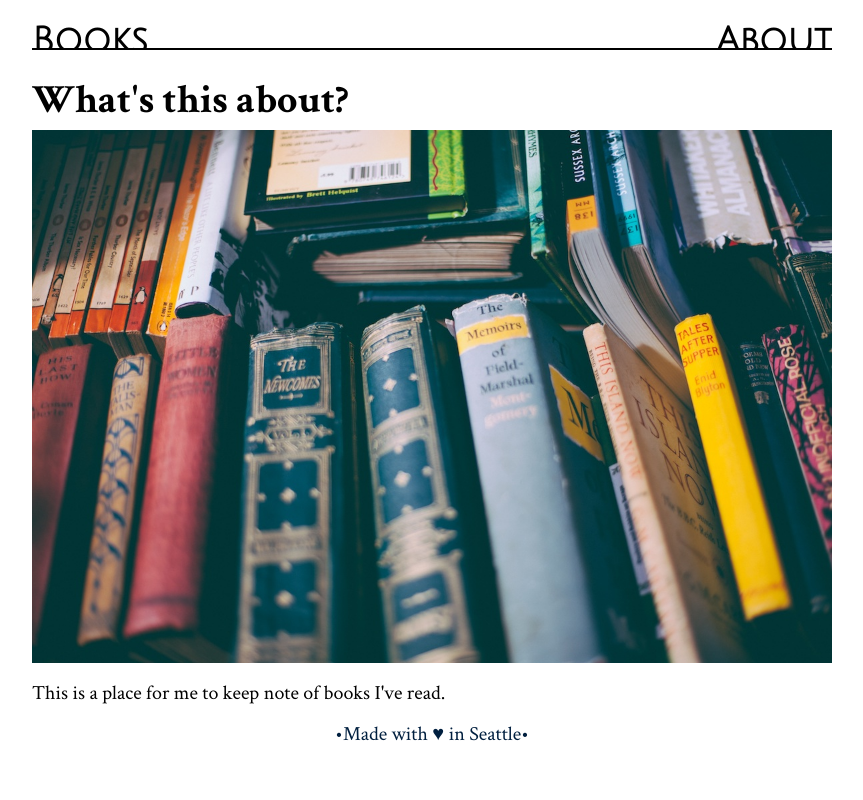
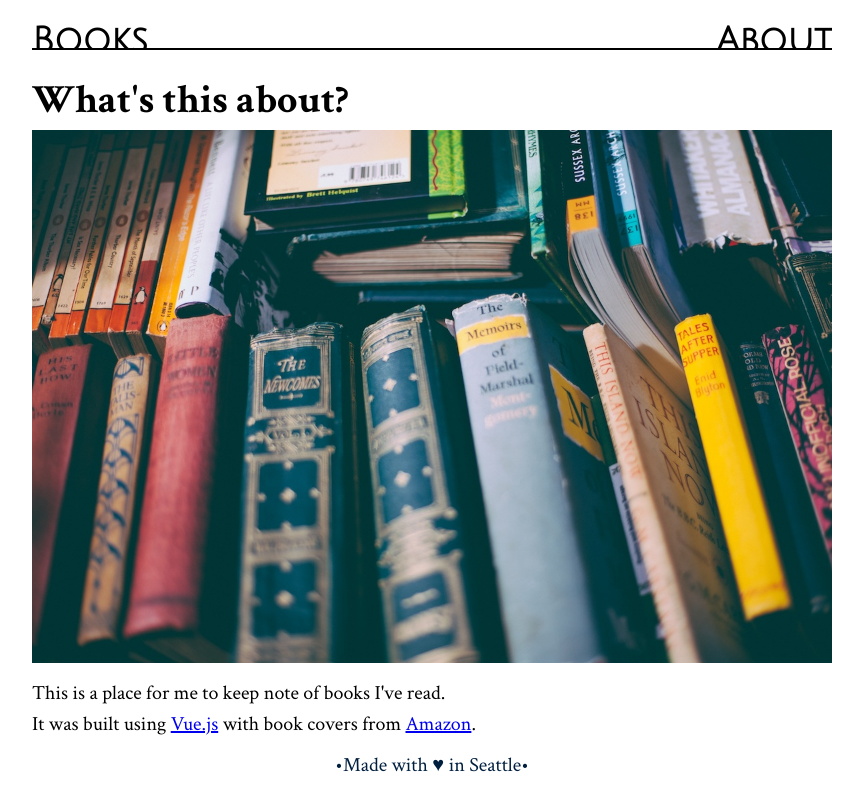
Before and after one commit to robertbenjamin/books, a Vue app: page /about in a window 1280 px wide. Shown: the whole page, without its empty margins (208-1071 px from the left). Built offline with nearby package versions, Linux system fonts and the light colour scheme.

Commit message:
Update about me page and footer link

```diff
--- a/src/components/AboutMe.vue
+++ b/src/components/AboutMe.vue
@@ -3,6 +3,7 @@
     <h1 class="header">What's this about?</h1>
     <img src="/static/img/about.jpg" class="image">
     <p class="details">This is a place for me to keep note of books I've read.</p>
+    <p>It was built using <a href="https://vuejs.org/">Vue.js</a> with book covers from <a href="https://www.amazon.com/books-used-books-textbooks/b/ref=topnav_storetab_b">Amazon</a>.</p>
   </section>
 </template>
 
--- a/src/components/AppFooter.vue
+++ b/src/components/AppFooter.vue
@@ -1,7 +1,7 @@
 <template>
   <footer class="footer-bar">
     <p class="description">
-      <a href="http://robertbenjamin.me">•Made with ♥ in Seattle•</a>
+      <a href="http://robertbenjamin.co">•Made with ♥ in Seattle•</a>
     </p>
   </footer>
 </template>
```
